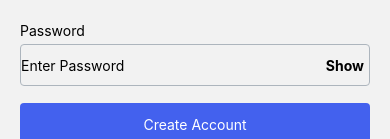
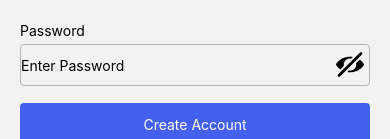
Before and after one commit to Bazee-code/Contager, a React Native app: screen /Register in a window 390 px wide. Both pictures are taken after a click on the button "Register here". Shown: the part 586-725 px from the top of the page. Built offline with nearby package versions, Linux system fonts and the light colour scheme.

Commit message:
Add show password vector icon & logic

```diff
--- a/src/components/forms/register/index.js
+++ b/src/components/forms/register/index.js
@@ -7,6 +7,7 @@ import styles from './styles';
 import {useNavigation} from '@react-navigation/native';
 import MessageComponent from '../../common/message';
 import {LOGIN} from '../../../constants/routeNames';
+import Entypo from 'react-native-vector-icons/Entypo';
 
 const RegisterForm = ({
   form,
@@ -103,7 +104,18 @@ const RegisterForm = ({
             }}
             icon={
               <TouchableOpacity onPress={showPassword}>
-                <Text style={{fontWeight: 'bold', paddingRight: 5}}>Show</Text>
+                {isSecureEntry ? (
+                  <Entypo
+                    name="eye-with-line"
+                    size={28}
+                    color="#000"
+                    style={{paddingRight: 5}}
+                  />
+                ) : (
+                  <Text style={{fontWeight: 'bold', paddingRight: 5}}>
+                    Hide
+                  </Text>
+                )}
               </TouchableOpacity>
             }
             iconPosition="right"
```
